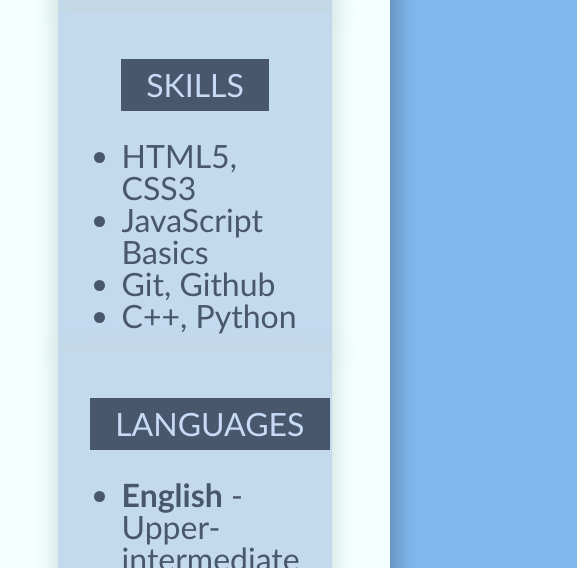
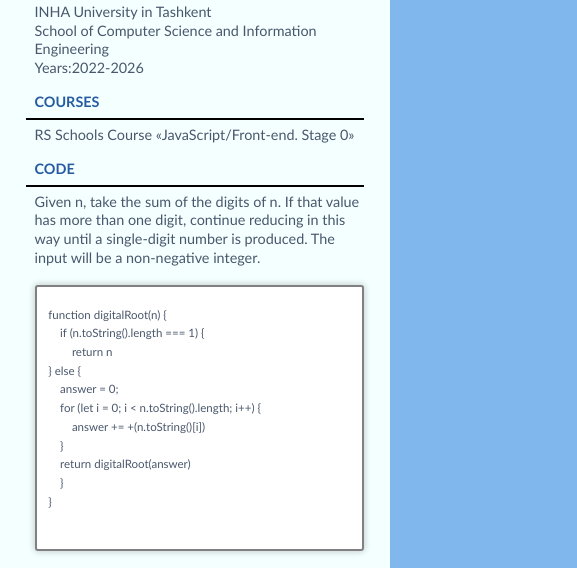
Before and after one commit to MustafoValiev/rsschool-cv, a plain HTML site: page index.html in a window 390 px wide. Shown: the part 822-1390 px from the top of the page, 577 px wide, since content can reach past the window. Drawn offline with Linux system fonts and the light colour scheme.

Commit message:
fix: change media query

```diff
--- a/css/style.css
+++ b/css/style.css
@@ -12,7 +12,7 @@
 
 #box-shadow{
     box-shadow: 0 0 0.5rem 0.3rem rgb(0,0,0,0.2);
-    width: 60%;
+    width: 75%;
     margin: 0 auto
 }
 
@@ -178,57 +178,21 @@ footer img{
 }
 
 
-@media screen and (max-width: 1920px){
-    :root{
-        font-size:1rem;
+@media screen and ( max-width: 1440px){
+    .about{
+        display: initial;
     }
 }
 
+
 @media screen and (max-width: 820px){
     :root{
-        font-size:2rem;
+        font-size:1.4rem;
     }
 
     #box-shadow{
         box-shadow: 0 0 0.5rem 0.3rem rgb(0,0,0,0.2);
-        width: 100%;
-        margin: 0 auto
-    }
-
-    #main{
-        background-color: #f4ffff;
-        width: 100%;
-        margin: 1rem 0 0 0;
-        padding: 0.8rem;
-    }
-
-    .about{
-        display: initial;
-    }
-
-    pre{
-        font-size: 0.8rem;
-    }
-
-    footer{
-        width: 100%;
-        padding: 0 2rem;
-    }
-
-    footer img{
-        width: 3rem;
-        padding: 0.4rem 0;
-    }
-}
-
-@media screen and (max-width: 320px){
-    :root{
-        font-size:1rem;
-    }
-
-    #box-shadow{
-        box-shadow: 0 0 0.5rem 0.3rem rgb(0,0,0,0.2);
-        width: 100%;
+        width: 90%;
         margin: 0 auto
     }
 
@@ -256,3 +220,45 @@ footer img{
         padding: 0.4rem 0;
     }
 }
+
+
+@media screen and (max-width: 615px){
+    :root{
+        font-size:0.9rem;
+    }
+
+    #box-shadow{
+        box-shadow: 0 0 0.5rem 0.3rem rgb(0,0,0,0.2);
+        width: 100%;
+        margin: 0 auto
+    }
+
+    #main{
+        background-color: #f4ffff;
+        width: 100%;
+        margin: 1rem 0 0 0;
+        padding: 0.8rem;
+    }
+
+    .avatar_box{
+        width: 5rem;
+    }
+
+    .about{
+        display: initial;
+    }
+
+    pre{
+        font-size: 0.8rem;
+    }
+
+    footer{
+        width: 100%;
+        padding: 0 2rem;
+    }
+
+    footer img{
+        width: 3rem;
+        padding: 0.4rem 0;
+    }
+}
```
